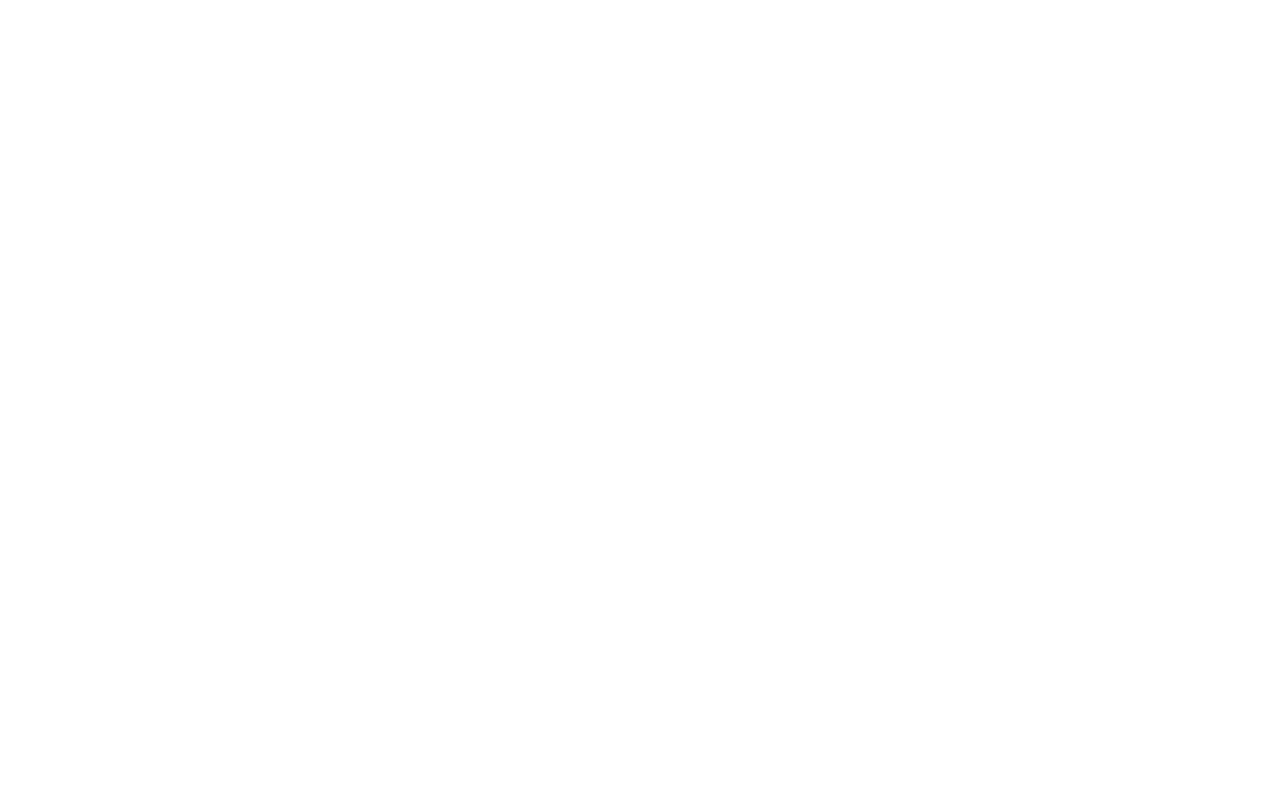
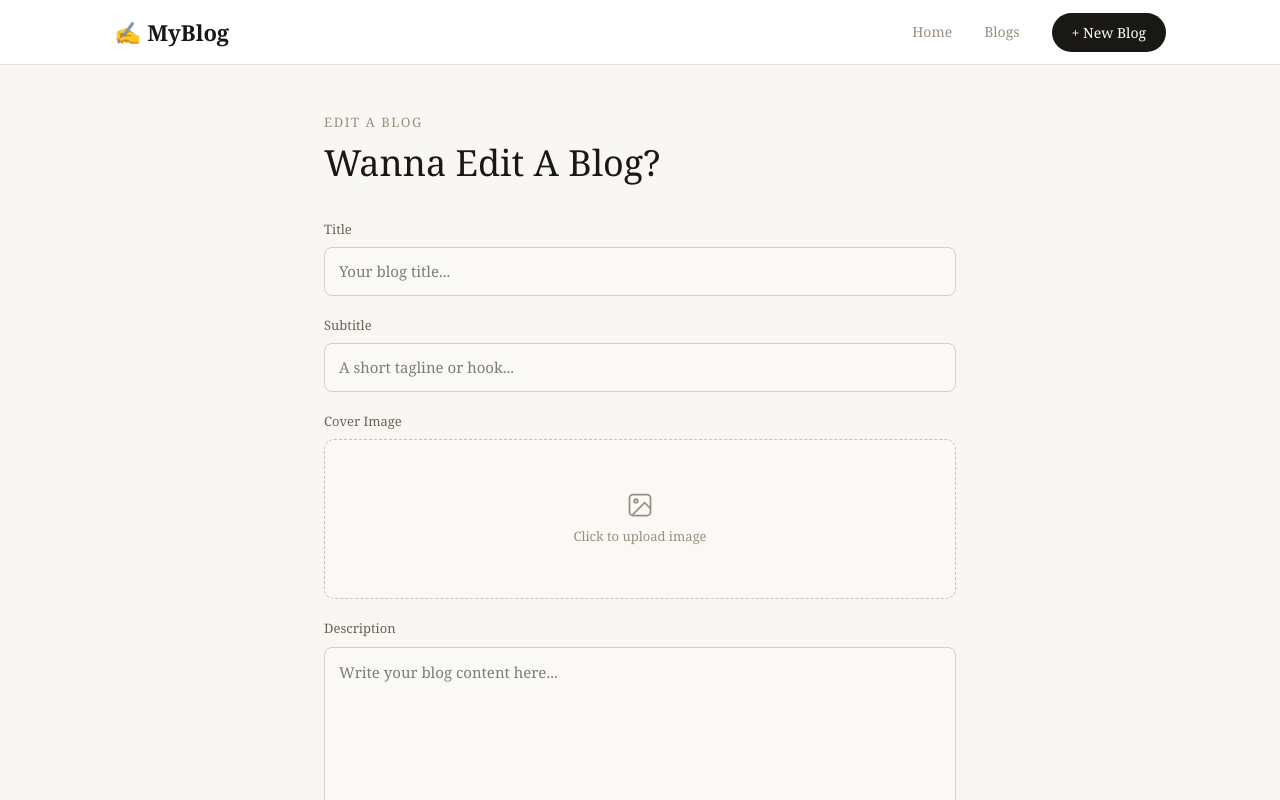
Before and after one commit to Ashwans7/Frontend_React, a React (Vite) app: page /edit/1 in a window 1280 px wide. Before the commit this address had no page. Shown: the top 800 px of the page. Built offline with nearby package versions, Linux system fonts and the light colour scheme.

Commit message:
edit page

```diff
--- a/src/App.jsx
+++ b/src/App.jsx
@@ -3,6 +3,7 @@
 import Home from "./Pages/Home"
 import SingleBlog from "./Pages/SingleBlog"
 import CreateBlog from "./Pages/CreateBlog"
+import EditBlog from "./Pages/EditBlog";
 
 export default function App() {
   return (
@@ -12,6 +13,8 @@
       <Route path='/' element={<Home/>}/>
       <Route path="/create" element={<CreateBlog/>}/>
       <Route path="/blog/:id" element={<SingleBlog/>}/>
+     <Route path="/edit/:id" element={<EditBlog />} />
+
 
 
 
--- a/src/Components/NavBar.jsx
+++ b/src/Components/NavBar.jsx
@@ -1,31 +1,94 @@
+import { useNavigate, useLocation } from "react-router-dom";
+
 export default function Navbar() {
+  const navigate = useNavigate();
+  const location = useLocation();
+
   return (
-    <nav className="bg-white shadow-md">
-      <div className="max-w-7xl mx-auto px-6 py-4 flex justify-between items-center">
+    <nav style={{
+      backgroundColor: "#fff",
+      borderBottom: "1px solid #e8e4dc",
+      position: "sticky",
+      top: 0,
+      zIndex: 100,
+    }}>
+      <div style={{
+        maxWidth: "1100px",
+        margin: "0 auto",
+        padding: "0 24px",
+        height: "64px",
+        display: "flex",
+        justifyContent: "space-between",
+        alignItems: "center",
+      }}>
 
-        {/* Title / Logo */}
-        <h1 className="text-2xl font-bold text-gray-800 tracking-wide">
-          MySite
+        {/* Logo */}
+        <h1
+          onClick={() => navigate("/")}
+          style={{
+            fontSize: "22px",
+            fontWeight: "700",
+            color: "#1a1814",
+            cursor: "pointer",
+            fontFamily: "'Georgia', serif",
+            margin: 0,
+          }}
+        >
+          ✍️ MyBlog
         </h1>
 
         {/* Links */}
-        <ul className="flex space-x-8 text-gray-600 font-medium">
-          <li>
-            <a href="#" className="hover:text-black transition duration-200">
-              Home
-            </a>
-          </li>
-          <li>
-            <a href="#" className="hover:text-black transition duration-200">
-              About
-            </a>
-          </li>
-          <li>
-            <a href="#" className="hover:text-black transition duration-200">
-              Contact
-            </a>
-          </li>
-        </ul>
+        <div style={{ display: "flex", alignItems: "center", gap: "32px" }}>
+          <span
+            onClick={() => navigate("/")}
+            style={{
+              fontSize: "14px",
+              cursor: "pointer",
+              color: location.pathname === "/" ? "#1a1814" : "#9a8f7e",
+              fontWeight: location.pathname === "/" ? "600" : "400",
+              borderBottom: location.pathname === "/" ? "2px solid #1a1814" : "none",
+              paddingBottom: "2px",
+              transition: "color 0.2s",
+            }}
+          >
+            Home
+          </span>
+
+          <span
+            onClick={() => navigate("/create")}
+            style={{
+              fontSize: "14px",
+              cursor: "pointer",
+              color: location.pathname === "/create" ? "#1a1814" : "#9a8f7e",
+              fontWeight: location.pathname === "/create" ? "600" : "400",
+              borderBottom: location.pathname === "/create" ? "2px solid #1a1814" : "none",
+              paddingBottom: "2px",
+              transition: "color 0.2s",
+            }}
+          >
+            Blogs
+          </span>
+
+          {/* Create Button */}
+          <button
+            onClick={() => navigate("/create")}
+            style={{
+              padding: "9px 20px",
+              backgroundColor: "#1a1814",
+              color: "#fff",
+              border: "none",
+              borderRadius: "999px",
+              fontSize: "14px",
+              fontWeight: "500",
+              cursor: "pointer",
+              transition: "background-color 0.2s",
+            }}
+            onMouseEnter={e => e.target.style.backgroundColor = "#3d3730"}
+            onMouseLeave={e => e.target.style.backgroundColor = "#1a1814"}
+          >
+            + New Blog
+          </button>
+        </div>
 
       </div>
     </nav>
--- a/src/Pages/CreateBlog.jsx
+++ b/src/Pages/CreateBlog.jsx
@@ -62,8 +62,7 @@
     }
   };
 
-  return (
-    <div style={{ minHeight: "100vh", backgroundColor: "#f8f7f4", fontFamily: "'Georgia', serif" }}>
+  return (<> <div style={{ minHeight: "100vh", backgroundColor: "#f8f7f4", fontFamily: "'Georgia', serif" }}>
       <Navbar />
 
       <div style={{ maxWidth: "680px", margin: "48px auto", padding: "0 24px 64px" }}>
@@ -246,7 +245,8 @@
 
         </form>
       </div>
-    </div>
+    </div> </>
+
   );
 }
 
--- /dev/null
+++ b/src/Pages/EditBlog.jsx
@@ -0,0 +1,148 @@
+import { useState, useRef } from "react";
+import Navbar from "../Components/NavBar";
+import axios from "axios";
+import { useParams, useNavigate } from "react-router-dom";
+
+function EditBlog() {
+  const { id } = useParams();
+  const navigate = useNavigate();
+  const fileInputRef = useRef(null);
+
+  const [data, setData] = useState({
+    title: "",
+    subtitle: "",
+    description: "",
+    image: "",
+  });
+
+  const handleChange = (e) => {
+    const { name } = e.target;
+    setData({
+      ...data,
+      [name]: name === "image" ? e.target.files[0] : e.target.value,
+    });
+  };
+
+ const editBlog = async (e) => {
+  e.preventDefault();
+
+  if (!data.title || !data.subtitle || !data.description) {
+    alert("All fields are required");
+    return;
+  }
+
+  const response = await axios.patch(
+    "http://localhost:3000/blog/" + id,
+    data,
+    { headers: { "Content-type": "multipart/form-data" } }
+  );
+
+  if (response) navigate("/");
+};
+
+  return (
+    <div style={{ minHeight: "100vh", backgroundColor: "#f8f7f4", fontFamily: "'Georgia', serif" }}>
+      <Navbar />
+      <div style={{ maxWidth: "680px", margin: "48px auto", padding: "0 24px 64px" }}>
+
+        {/* Header */}
+        <div style={{ marginBottom: "36px" }}>
+          <p style={{ fontSize: "13px", letterSpacing: "0.12em", textTransform: "uppercase", color: "#9a8f7e", marginBottom: "8px" }}>
+            Edit a Blog
+          </p>
+          <h1 style={{ fontSize: "36px", fontWeight: "400", color: "#1a1814", lineHeight: "1.2", margin: "0" }}>
+            Wanna Edit A Blog?
+          </h1>
+        </div>
+
+        <form onSubmit={editBlog}>
+
+          {/* Title */}
+          <div style={{ marginBottom: "20px" }}>
+            <label style={{ display: "block", fontSize: "13px", color: "#6b6355", marginBottom: "8px" }}>Title</label>
+            <input
+              type="text"
+              name="title"
+              placeholder="Your blog title..."
+              value={data.title}
+              onChange={handleChange}
+              style={{ width: "100%", padding: "12px 14px", fontSize: "15px", border: "1.5px solid #d6d0c4", borderRadius: "8px", backgroundColor: "#faf9f6", boxSizing: "border-box" }}
+            />
+          </div>
+
+          {/* Subtitle */}
+          <div style={{ marginBottom: "20px" }}>
+            <label style={{ display: "block", fontSize: "13px", color: "#6b6355", marginBottom: "8px" }}>Subtitle</label>
+            <input
+              type="text"
+              name="subtitle"
+              placeholder="A short tagline or hook..."
+              value={data.subtitle}
+              onChange={handleChange}
+              style={{ width: "100%", padding: "12px 14px", fontSize: "15px", border: "1.5px solid #d6d0c4", borderRadius: "8px", backgroundColor: "#faf9f6", boxSizing: "border-box" }}
+            />
+          </div>
+
+          {/* Image Upload */}
+          <div style={{ marginBottom: "20px" }}>
+            <label style={{ display: "block", fontSize: "13px", color: "#6b6355", marginBottom: "8px" }}>Cover Image</label>
+            <div
+              onClick={() => fileInputRef.current.click()}
+              style={{ border: "1.5px dashed #c8c0b4", borderRadius: "10px", height: "160px", display: "flex", alignItems: "center", justifyContent: "center", flexDirection: "column", gap: "8px", backgroundColor: "#faf9f6", cursor: "pointer" }}
+            >
+              <svg width="28" height="28" viewBox="0 0 24 24" fill="none" stroke="#9a8f7e" strokeWidth="1.5">
+                <rect x="3" y="3" width="18" height="18" rx="3"/>
+                <circle cx="8.5" cy="8.5" r="1.5"/>
+                <polyline points="21 15 16 10 5 21"/>
+              </svg>
+              <span style={{ fontSize: "13px", color: "#9a8f7e" }}>
+                {data.image ? data.image.name : "Click to upload image"}
+              </span>
+            </div>
+            <input
+              ref={fileInputRef}
+              type="file"
+              name="image"
+              accept="image/*"
+              onChange={handleChange}
+              style={{ display: "none" }}
+            />
+          </div>
+
+          {/* Description */}
+          <div style={{ marginBottom: "28px" }}>
+            <label style={{ display: "block", fontSize: "13px", color: "#6b6355", marginBottom: "8px" }}>Description</label>
+            <textarea
+              name="description"
+              placeholder="Write your blog content here..."
+              value={data.description}
+              onChange={handleChange}
+              rows={8}
+              style={{ width: "100%", padding: "12px 14px", fontSize: "15px", border: "1.5px solid #d6d0c4", borderRadius: "8px", backgroundColor: "#faf9f6", boxSizing: "border-box", resize: "vertical", lineHeight: "1.7" }}
+            />
+          </div>
+
+          {/* Actions */}
+          <div style={{ display: "flex", gap: "12px" }}>
+            <button
+              type="submit"
+              style={{ padding: "13px 32px", backgroundColor: "#1a1814", color: "#fff", border: "none", borderRadius: "8px", fontSize: "15px", cursor: "pointer" }}
+            >
+              Update post
+            </button>
+            <button
+              type="button"
+              onClick={() => navigate("/")}
+              style={{ padding: "13px 24px", backgroundColor: "transparent", color: "#9a8f7e", border: "1px solid #d6d0c4", borderRadius: "8px", fontSize: "15px", cursor: "pointer" }}
+            >
+              Cancel
+            </button>
+          </div>
+
+        </form>
+      </div>
+    </div>
+  );
+}
+
+export default EditBlog;
```
